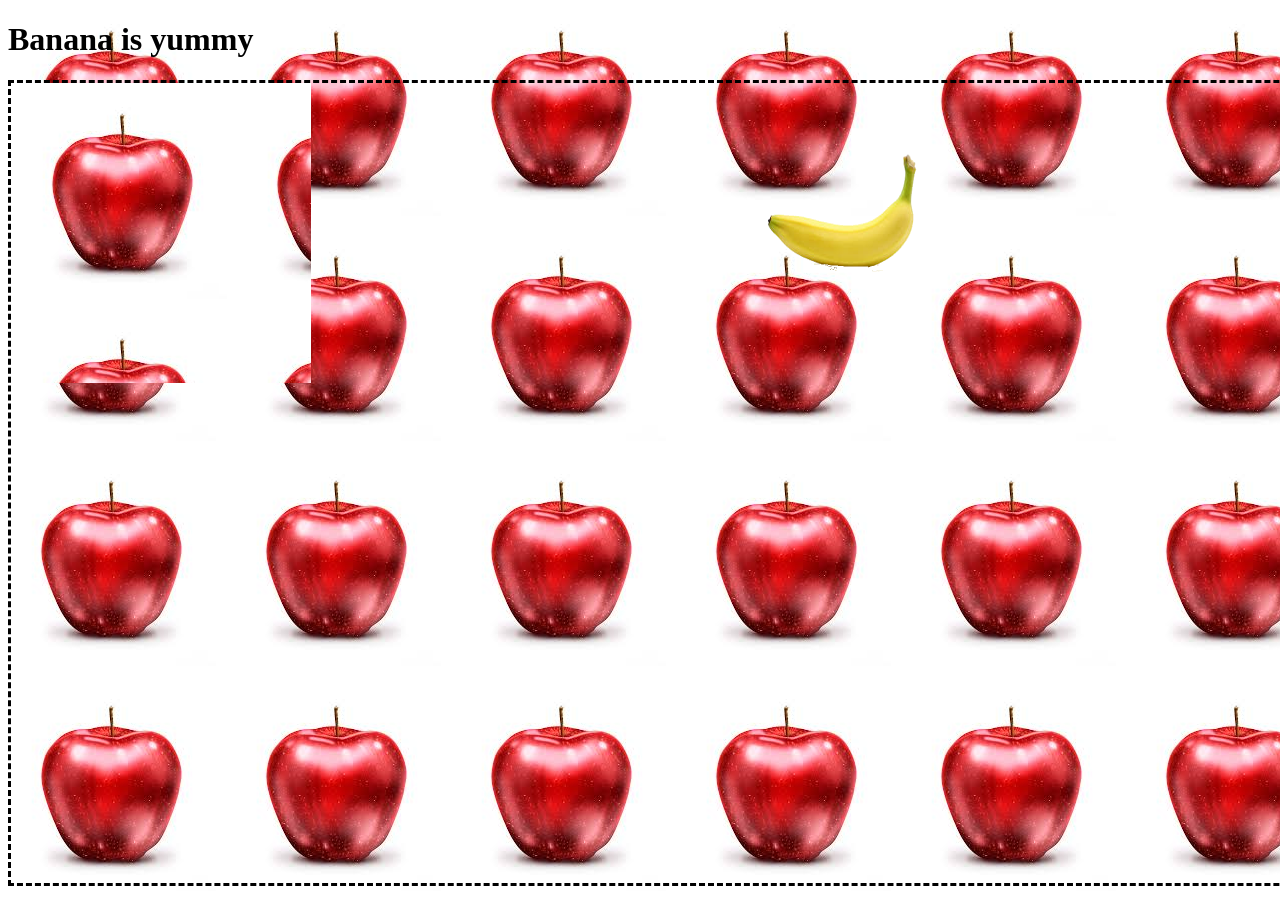
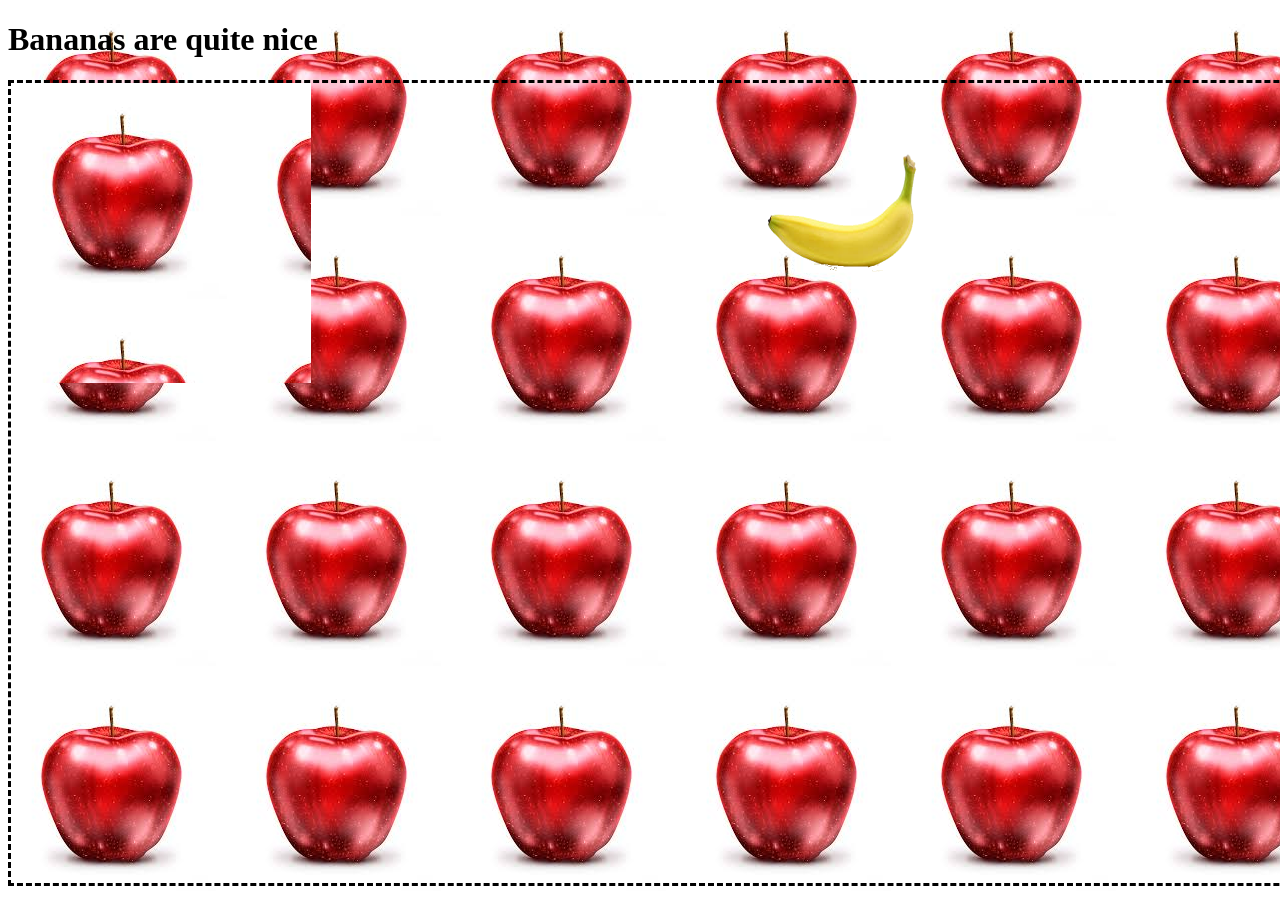
Before and after one commit to Brady0B/my_first_website, a website: page assets/canvas.html in a window 1280 px wide. Shown: the top 898 px of the page. Drawn offline with Linux system fonts and the light colour scheme.

Commit message:
Updated title 2

```diff
--- a/assets/canvas.html
+++ b/assets/canvas.html
@@ -6,7 +6,7 @@
     <script src="canvas.js"></script>
 </head>
 <body onload="draw()">
-	<b> <h1> Banana is yummy</h1> </b>
+	<b> <h1> Bananas are quite nice </h1> </b>
 
     <canvas id="myCanvas" width="1400" height="800"></canvas>
 </body>
```
